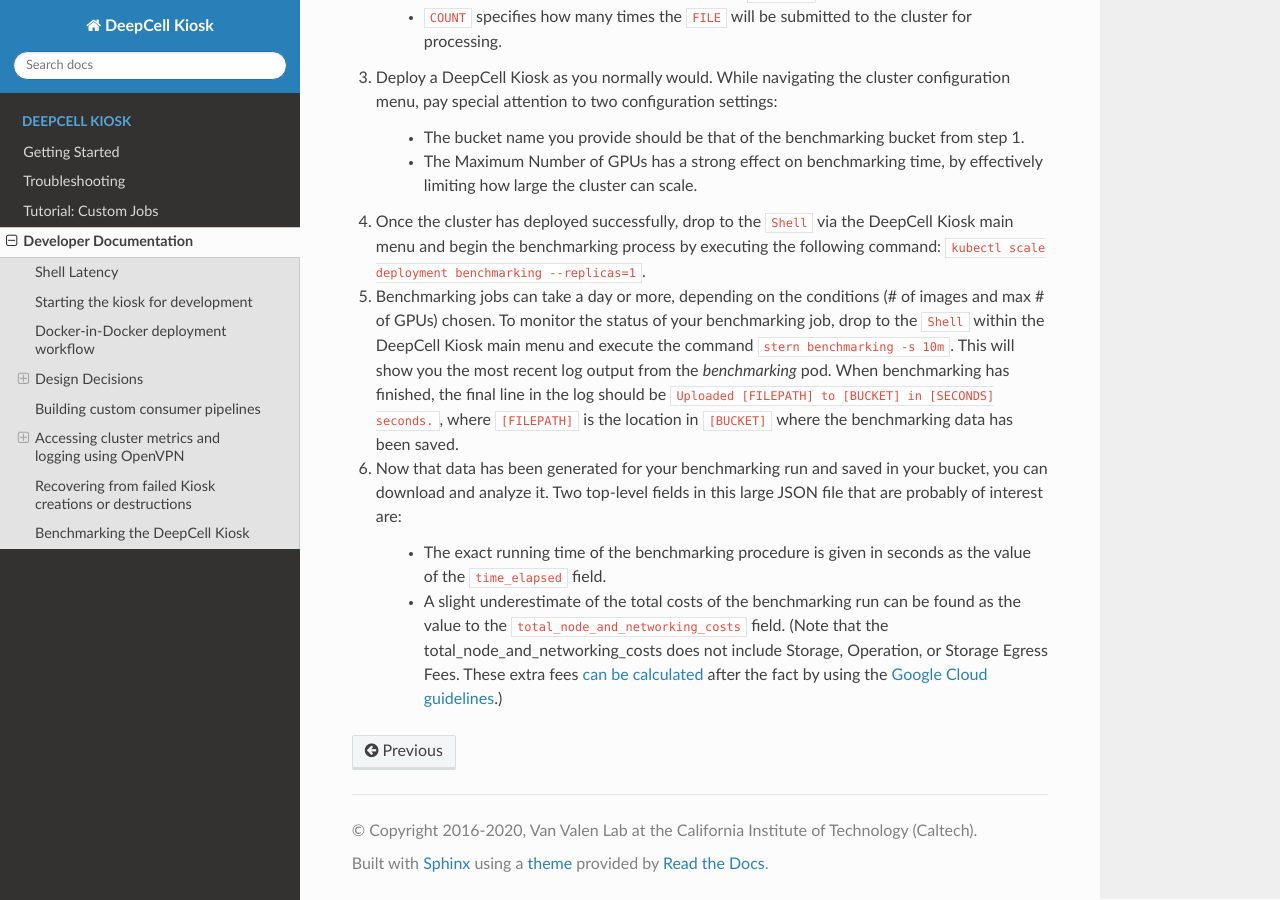
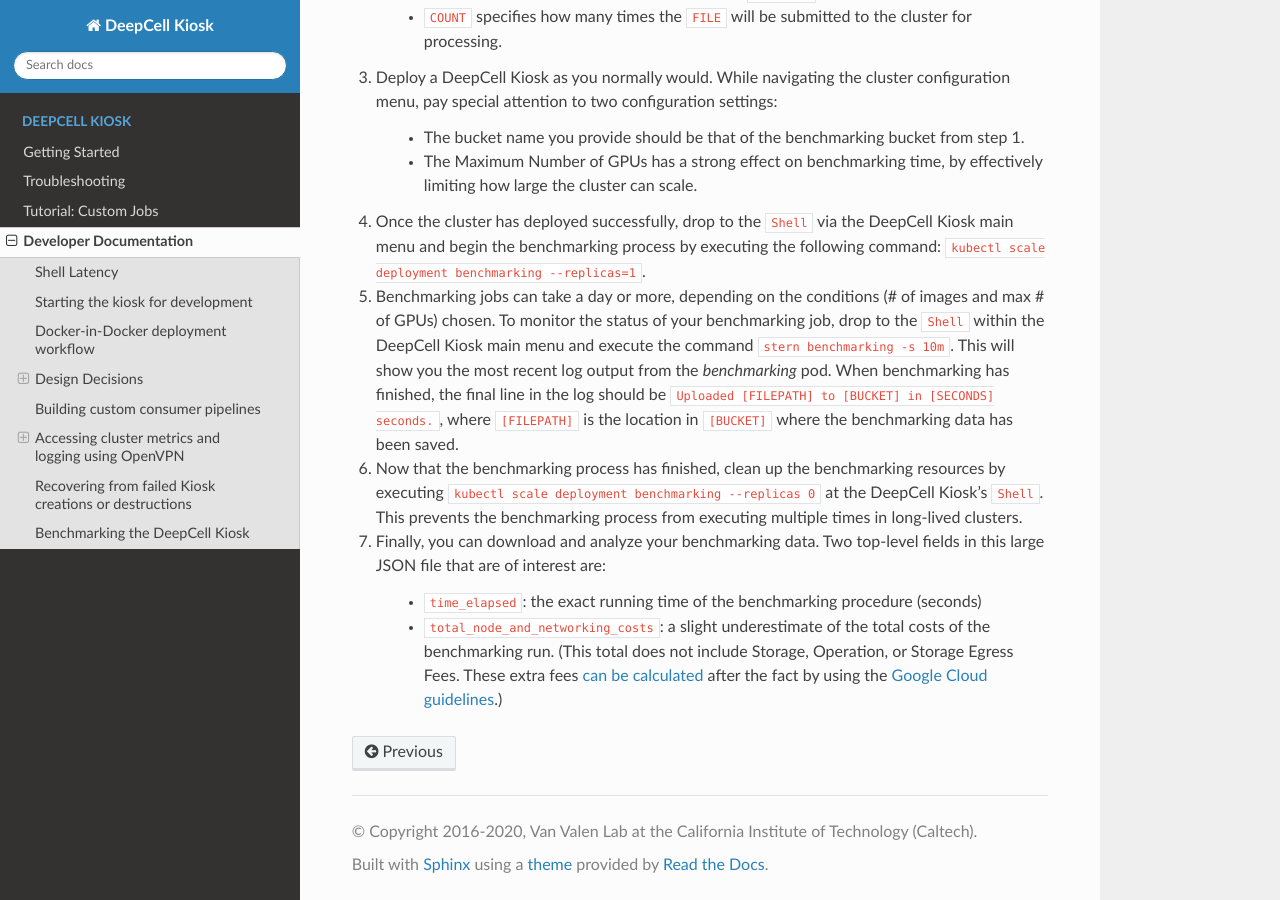
Before and after one commit to vanvalenlab/kiosk-console, a Sphinx documentation site: the page built from docs/source/DEVELOPER.rst, in a window 1280 px wide and 900 px high, scrolled down 4591 px. Built offline with Sphinx 7.4.7 and the Read the Docs theme 2.0.0, drawn with Linux system fonts in a browser that asks for light colours.

Commit message:
expanding benchmarking procedure documentation

```diff
--- a/docs/source/DEVELOPER.rst
+++ b/docs/source/DEVELOPER.rst
@@ -167,7 +167,9 @@
 
 5. Benchmarking jobs can take a day or more, depending on the conditions (# of images and max # of GPUs) chosen. To monitor the status of your benchmarking job, drop to the ``Shell`` within the DeepCell Kiosk main menu and execute the command ``stern benchmarking -s 10m``. This will show you the most recent log output from the `benchmarking` pod. When benchmarking has finished, the final line in the log should be ``Uploaded [FILEPATH] to [BUCKET] in [SECONDS] seconds.``, where ``[FILEPATH]`` is the location in ``[BUCKET]`` where the benchmarking data has been saved.
 
-6. Now that data has been generated for your benchmarking run and saved in your bucket, you can download and analyze it. Two top-level fields in this large JSON file that are probably of interest are:
+6. Now that the benchmarking process has finished, clean up the benchmarking resources by executing ``kubectl scale deployment benchmarking --replicas 0`` at the DeepCell Kiosk's ``Shell``. This prevents the benchmarking process from executing multiple times in long-lived clusters.
 
-    - The exact running time of the benchmarking procedure is given in seconds as the value of the ``time_elapsed`` field.
-    - A slight underestimate of the total costs of the benchmarking run can be found as the value to the ``total_node_and_networking_costs`` field. (Note that the total_node_and_networking_costs does not include Storage, Operation, or Storage Egress Fees. These extra fees `can be calculated <https://github.com/vanvalenlab/publication-figures/blob/383a90149eb86d4a0a697395edffb32d383bb1ca/figure_generation/data_extractor.py#L318>`_ after the fact by using the `Google Cloud guidelines <https://cloud.google.com/vpc/network-pricing#general>`_.)
+7. Finally, you can download and analyze your benchmarking data. Two top-level fields in this large JSON file that are of interest are:
+
+    - ``time_elapsed``: the exact running time of the benchmarking procedure (seconds)
+    - ``total_node_and_networking_costs``: a slight underestimate of the total costs of the benchmarking run. (This total does not include Storage, Operation, or Storage Egress Fees. These extra fees `can be calculated <https://github.com/vanvalenlab/publication-figures/blob/383a90149eb86d4a0a697395edffb32d383bb1ca/figure_generation/data_extractor.py#L318>`_ after the fact by using the `Google Cloud guidelines <https://cloud.google.com/vpc/network-pricing#general>`_.)
```
